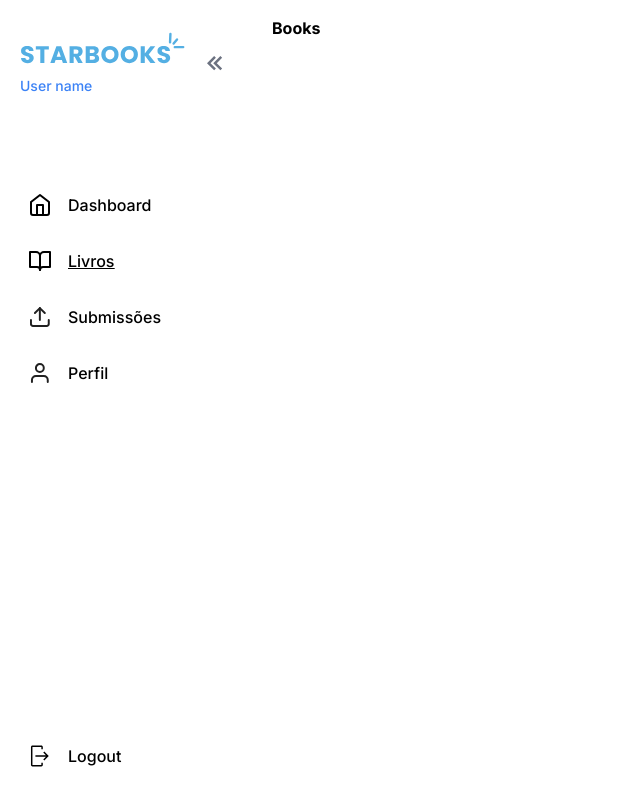
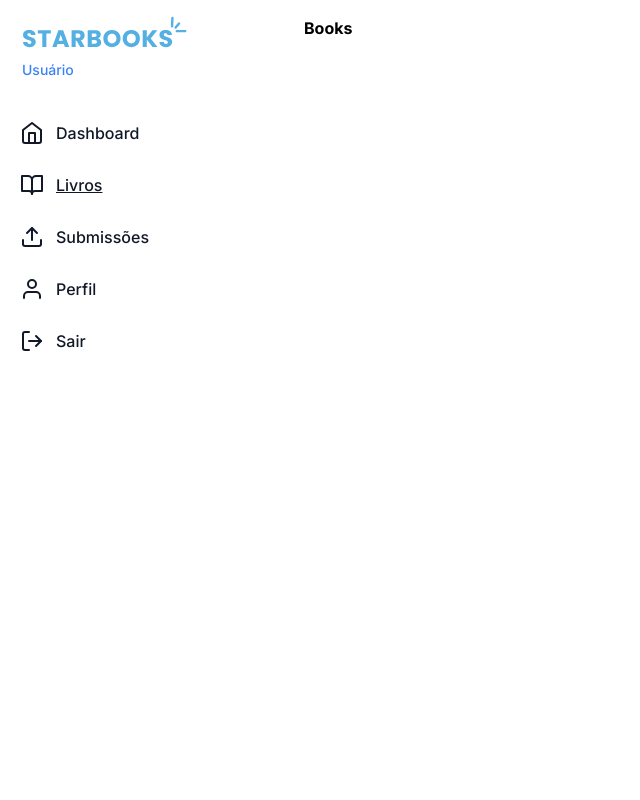
Before and after one commit to starbooks-uefs/starbooks_frontend, a Next.js app: page /dashboard/author/books in a window 1280 px wide. Shown: the whole page, without its empty margins (0-640 px from the left). Built offline with nearby package versions, Linux system fonts and the light colour scheme.

Commit message:
Refatorando pagina do autor

```diff
--- a/src/components/FormInput.tsx
+++ b/src/components/FormInput.tsx
@@ -3,13 +3,14 @@ type inputProps = {
     placeholder: string,
     inputType: string,
     id: string,
+    classNameInput?: string
     onValueChange?(value: any): any;
 
 }
 
-export default function ({ label, placeholder, inputType, id, onValueChange }: inputProps) {
+export default function ({ label, placeholder, inputType, id, classNameInput, onValueChange }: inputProps) {
     return <div className="flex flex-col gap-2">
         <label htmlFor={id} className="font-semibold text-sm" >{label}</label>
-        <input className="border-2 rounded-lg py-4 px-3 text-sm" type={inputType} name={id} id={id} placeholder={placeholder} onChange={onValueChange} />
+        <input className={`border-2 rounded-lg py-4 px-3 text-sm ${classNameInput}`} type={inputType} name={id} id={id} placeholder={placeholder} onChange={onValueChange} />
     </div>
 }
--- a/src/components/SideBar.tsx
+++ b/src/components/SideBar.tsx
@@ -1,133 +1,63 @@
 'use client'
-import classNames from "classnames";
 import Link from "next/link";
 import { usePathname } from "next/navigation";
-import React, { useState, useMemo } from "react";
-import {
-    CollapsIcon,
-    HomeIcon,
-    LogoutIcon,
-    BookIcon,
-    UploadIcon,
-    UserIcon
-} from "./icons";
+import React, { } from "react";
+import { FiBookOpen, FiHome, FiLogOut, FiUpload, FiUser } from "react-icons/fi";
 
 
-const menuItems = [
-    { id: 1, label: "Dashboard", icon: HomeIcon, link: "/dashboard/author" },
-    { id: 2, label: "Livros", icon: BookIcon, link: "/dashboard/author/books" },
-    { id: 3, label: "Submissões", icon: UploadIcon, link: "/dashboard/author/submissions" },
-    { id: 4, label: "Perfil", icon: UserIcon, link: "/dashboard/author/profile" },
-];
 
 const Sidebar = () => {
-    const [toggleCollapse, setToggleCollapse] = useState(false);
-    const [isCollapsible, setIsCollapsible] = useState(false);
-
     const pathname = usePathname()
 
-    const activeMenu = useMemo(
-        () => menuItems.find((menu) => menu.link === pathname),
-        [pathname]
-    );
-
-    const wrapperClasses = classNames(
-        "h-screen px-4 pt-8 pb-4 bg-light flex justify-between flex-col",
-        {
-            ["w-64"]: !toggleCollapse,
-            ["w-20"]: toggleCollapse,
-        }
-    );
-
-    const collapseIconClasses = classNames(
-        "p-4 rounded bg-light-lighter absolute right-0",
-        {
-            "rotate-180": toggleCollapse,
-        }
-    );
-
-    const getNavItemClasses = (menu: any) => {
-        return classNames(
-            "flex items-center cursor-pointer hover:bg-light-lighter rounded w-full overflow-hidden whitespace-nowrap",
-            {
-                ["bg-light-lighter, text-decoration-line: underline"]: activeMenu?.id === menu.id,
-            }
-        );
-    };
-
-    const onMouseOver = () => {
-        setIsCollapsible(!isCollapsible);
-    };
-
-    const handleSidebarToggle = () => {
-        setToggleCollapse(!toggleCollapse);
-    };
+    function getClassItem(router: string) {
+        return pathname === router ? 'text-decoration-line: underline' : ''
+    }
 
     return (
-        <div
-            className={wrapperClasses}
-            onMouseEnter={onMouseOver}
-            onMouseLeave={onMouseOver}
-            style={{ transition: "width 300ms cubic-bezier(0.2, 0, 0, 1) 0s" }}
-        >
-            <div className="flex flex-col">
-                <div className="flex items-center justify-between relative">
-                    <div className="pl-1 ">
+        <div>
+            <aside id="default-sidebar" className="fixed top-0 left-0 z-40 w-64 h-screen transition-transform -translate-x-full sm:translate-x-0" aria-label="Sidebar">
+                <div className="h-full px-3 py-4 overflow-y-auto bg-white dark:bg-gray-800">
+                    <div className=" ps-2.5 mb-8">
                         <img src="/starbooks.svg" alt="logo" />
-                        <span
-                            className={classNames("text-blue-500 font-medium text-sm", {
-                                hidden: toggleCollapse,
-                            })}
-                        >
-                            User name
-                        </span>
+                        <span className="text-blue-500 font-medium text-sm mb-5">Usuário</span>
                     </div>
-                    {isCollapsible && (
-                        <button
-                            className={collapseIconClasses}
-                            onClick={handleSidebarToggle}
-                        >
-                            <CollapsIcon />
-                        </button>
-                    )}
+                    <ul className="space-y-3 font-medium">
+                        <li key={1}>
+                            <Link href="/dashboard/author" className={`flex items-center p-2 text-gray-900 rounded-lg dark:text-white hover:bg-gray-100 dark:hover:bg-gray-700 group ${getClassItem('/dashboard/author')}`}>
+                                <FiHome size={24} />
+                                <span className="ms-3">Dashboard</span>
+                            </Link>
+                        </li>
+                        <li>
+                            <Link href="/dashboard/author/books" className={`flex items-center p-2 text-gray-900 rounded-lg dark:text-white hover:bg-gray-100 dark:hover:bg-gray-700 group ${getClassItem('/dashboard/author/books')}`}>
+                                <FiBookOpen size={24} />
+                                <span className="flex-1 ms-3 whitespace-nowrap">Livros</span>
+                            </Link>
+                        </li>
+                        <li>
+                            <Link href="/dashboard/author/submissions" className={`flex items-center p-2 text-gray-900 rounded-lg dark:text-white hover:bg-gray-100 dark:hover:bg-gray-700 group ${getClassItem('/dashboard/author/submissions')}`}>
+                                <FiUpload size={24} />
+                                <span className="flex-1 ms-3 whitespace-nowrap">Submissões</span>
+                            </Link>
+                        </li>
+                        <li>
+                            <Link href="/dashboard/author/profile" className={`flex items-center p-2 text-gray-900 rounded-lg dark:text-white hover:bg-gray-100 dark:hover:bg-gray-700 group ${getClassItem('/dashboard/author/profile')}`}>
+                                <FiUser size={24} />
+                                <span className="flex-1 ms-3 whitespace-nowrap">Perfil</span>
+                            </Link>
+                        </li>
+                        <li>
+                            <Link href="/dashboard/author/logout" className={`flex items-center p-2 text-gray-900 rounded-lg dark:text-white hover:bg-gray-100 dark:hover:bg-gray-700 group ${getClassItem('/dashboard/author/logout')}`}>
+                                <FiLogOut size={24} />
+                                <span className="flex-1 ms-3 whitespace-nowrap">Sair</span>
+                            </Link>
+                        </li>
+                    </ul>
                 </div>
+            </aside>
 
-                <div className="flex flex-col items-start mt-20">
-                    {menuItems.map(({ icon: Icon, ...menu }) => {
-                        const classes = getNavItemClasses(menu);
-                        return (
-                            <div key={menu.id} className={classes}>
-                                <Link legacyBehavior href={menu.link}>
-                                    <a className="flex py-4 px-3 items-center w-full h-full">
-                                        <div style={{ width: "2.5rem" }}>
-                                            <Icon />
-                                        </div>
-                                        {!toggleCollapse && (
-                                            <span
-                                                className={classNames(
-                                                    "text-md font-medium text-text-light"
-                                                )}
-                                            >
-                                                {menu.label}
-                                            </span>
-                                        )}
-                                    </a>
-                                </Link>
-                            </div>
-                        );
-                    })}
-                </div>
-            </div>
+            <div className="p-4 sm:ml-64">
 
-            <div className={`${getNavItemClasses({})} px-3 py-4`}>
-                <div style={{ width: "2.5rem" }}>
-                    <LogoutIcon />
-                </div>
-                {!toggleCollapse && (
-                    <span className={classNames("text-md font-medium text-text-light")}>
-                        Logout
-                    </span>
-                )}
             </div>
         </div>
     );
```
Also changed, not shown: src/app/dashboard/author/submissions/BookForm.tsx (+42 -31 lines).
